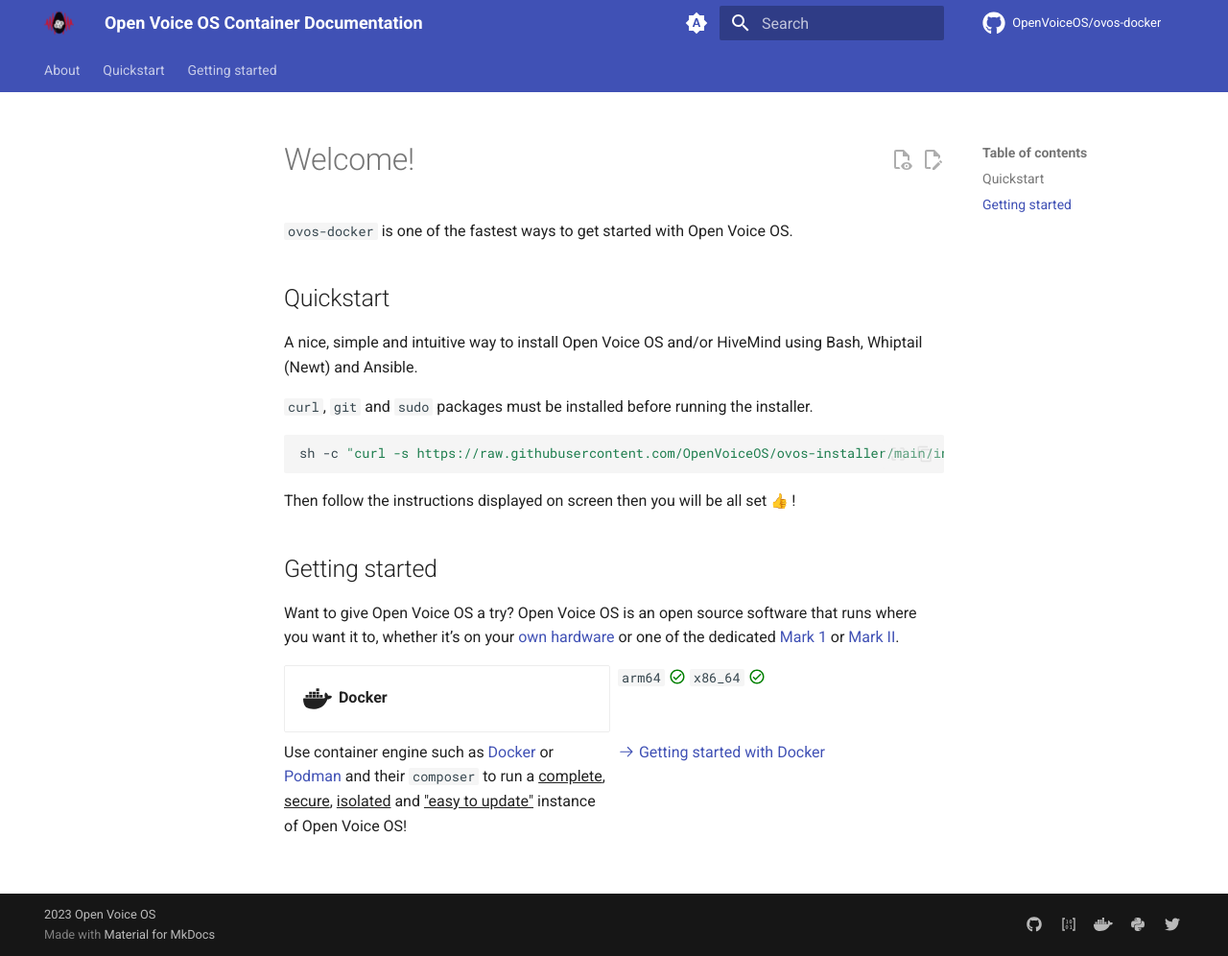
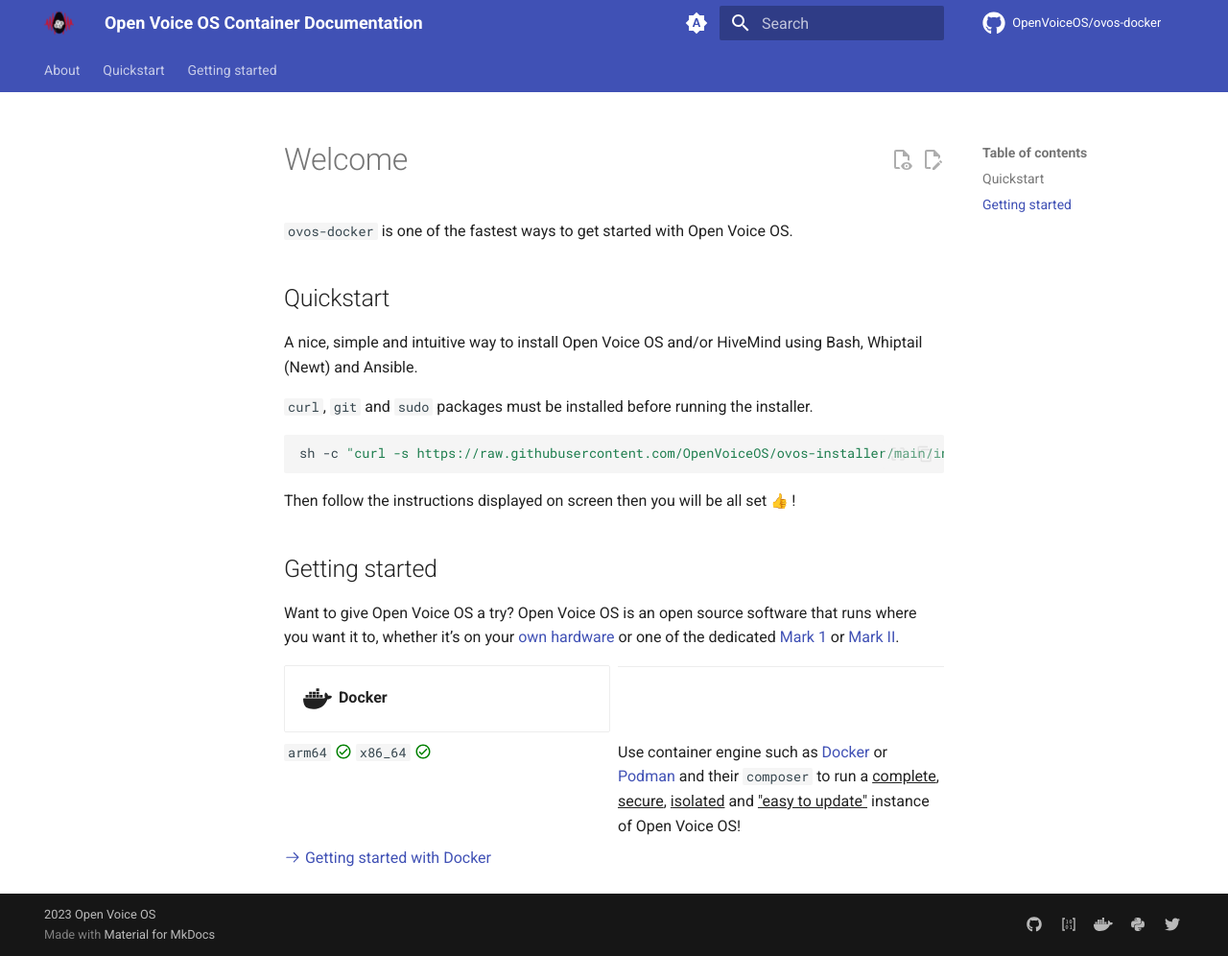
Before and after one commit to OpenVoiceOS/ovos-docker, an MkDocs documentation site: the page built from docs/index.md, in a window 1280 px wide and 996 px high. Shown: the whole window at 96% size. Built offline with MkDocs 1.6.1 and Material for MkDocs 9.7.7, drawn with Linux system fonts in a browser that asks for light colours; emoji names are drawn with the system emoji font; plug-ins that fetch from the network failed and are left out; comment, search, counter and statistics services are not loaded.

Commit message:
Fix markdown

```diff
--- a/docs/index.md
+++ b/docs/index.md
@@ -1,4 +1,4 @@
-# Welcome!
+# Welcome
 
 `ovos-docker` is one of the fastest ways to get started with Open Voice OS.
 
@@ -22,6 +22,8 @@
 
 - :material-docker:{ .xl .middle } **Docker**
 
+  ---
+
   `arm64` :material-check-circle-outline:{ style="color: green" } `x86_64` :material-check-circle-outline:{ style="color: green" }
 
   Use container engine such as [Docker](https://www.docker.com/) or [Podman](https://podman.io/) and their `composer` to run a ^^complete^^, ^^secure^^, ^^isolated^^ and ^^"easy to update"^^ instance of Open Voice OS!
```
